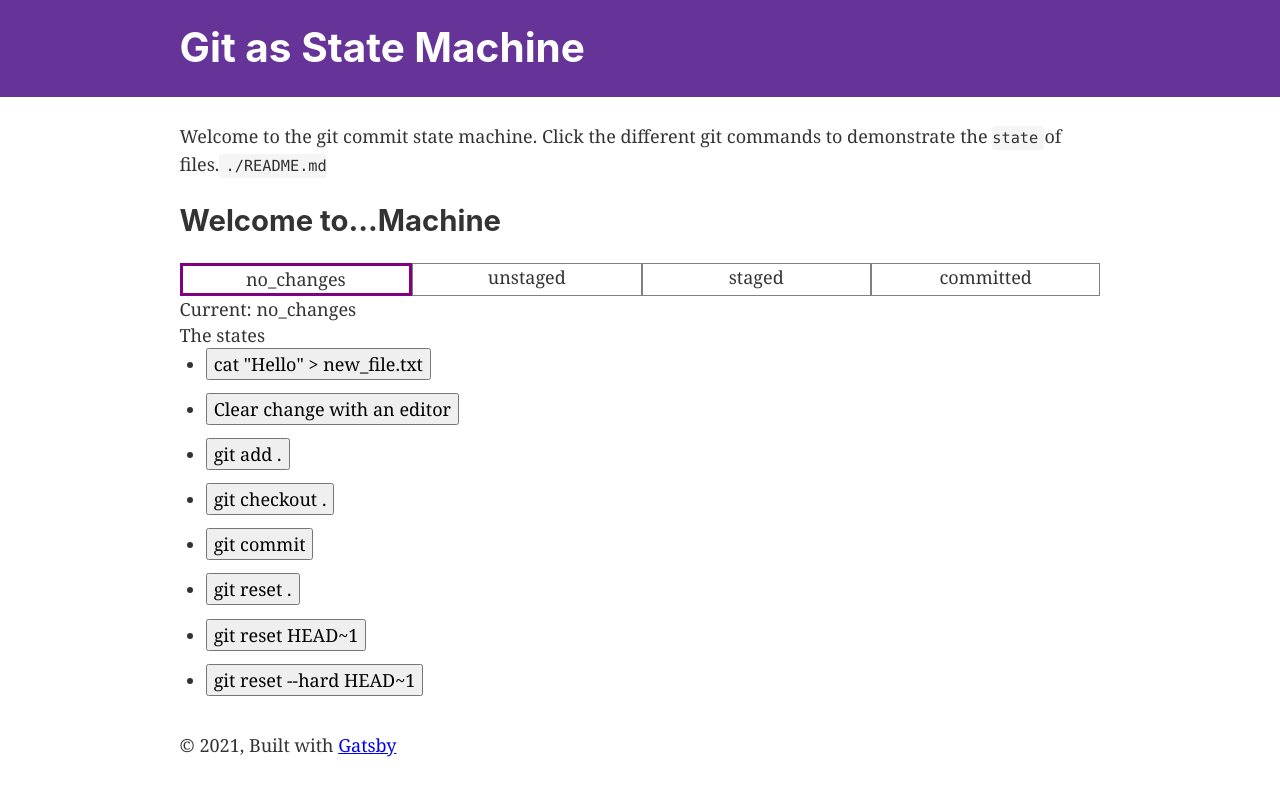
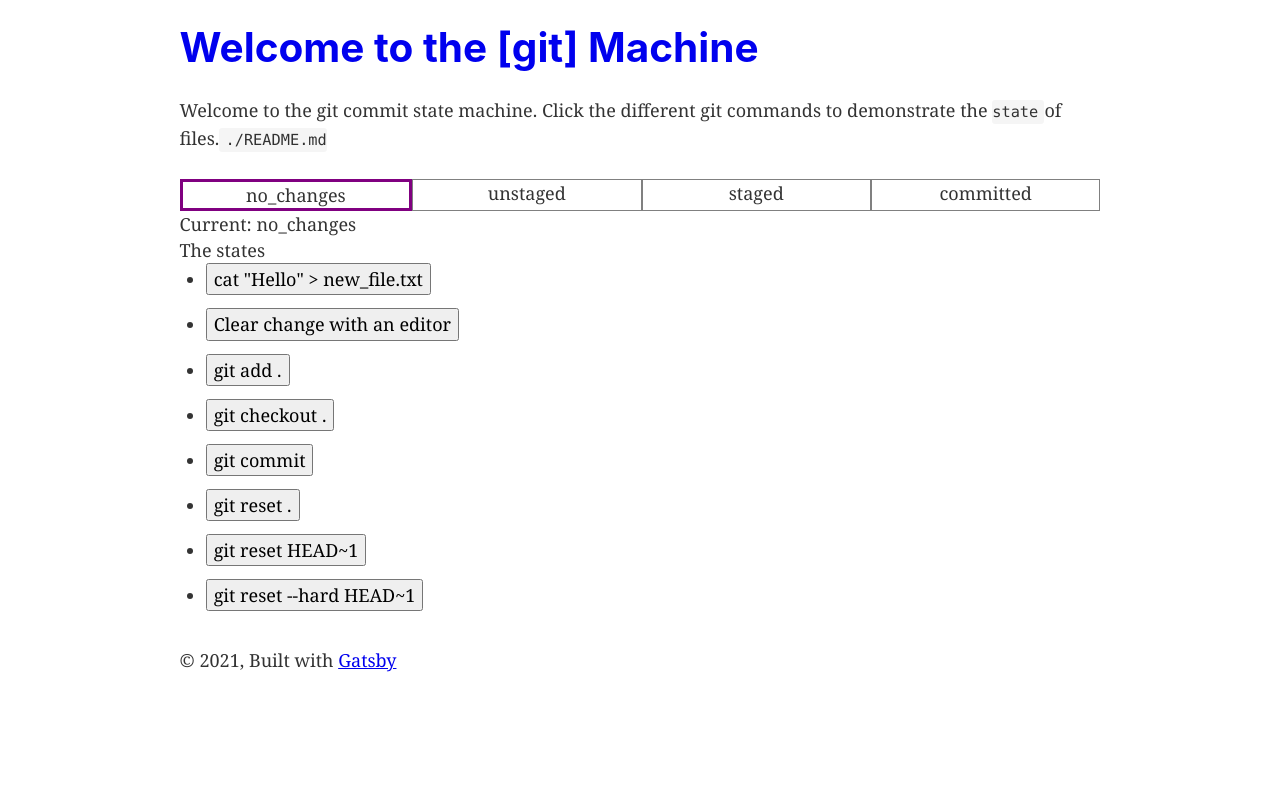
Before and after one commit to warriorpostman/git-as-state-machine, a Gatsby site: page / in a window 1280 px wide. Built offline with nearby package versions, Linux system fonts and the light colour scheme; Gatsby itself is replaced by a stand-in of ours.

Commit message:
Plainify the style.

```diff
--- a/gatsby-config.js
+++ b/gatsby-config.js
@@ -1,6 +1,6 @@
 module.exports = {
   siteMetadata: {
-    title: `Git as State Machine`,
+    title: `Welcome to the [git] Machine`,
     description: `Demonstrating Git commits as a finite state machine`,
     author: `Rustam Kasad`,
   },
--- a/src/components/GitMachine.js
+++ b/src/components/GitMachine.js
@@ -47,7 +47,6 @@ const GitMachine = () => {
 
   return (
     <div>
-      <h2>Welcome to...Machine</h2>
       <div>
         <Diagram gitState={gitState.value} />
         <div>Current: {gitState.value}</div>
--- a/src/components/header.js
+++ b/src/components/header.js
@@ -3,12 +3,7 @@ import PropTypes from "prop-types"
 import React from "react"
 
 const Header = ({ siteTitle }) => (
-  <header
-    style={{
-      background: `rebeccapurple`,
-      marginBottom: `1.45rem`,
-    }}
-  >
+  <header>
     <div
       style={{
         margin: `0 auto`,
@@ -20,7 +15,6 @@ const Header = ({ siteTitle }) => (
         <Link
           to="/"
           style={{
-            color: `white`,
             textDecoration: `none`,
           }}
         >
```
